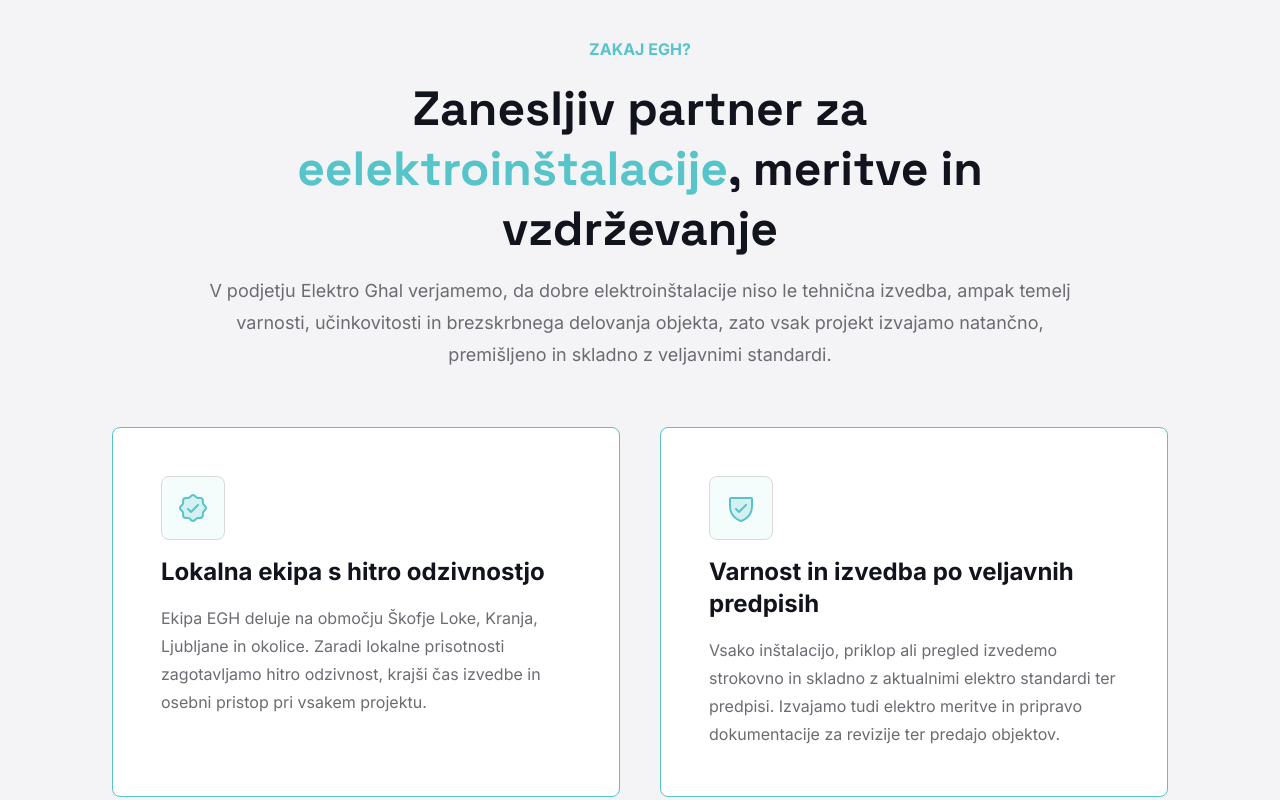
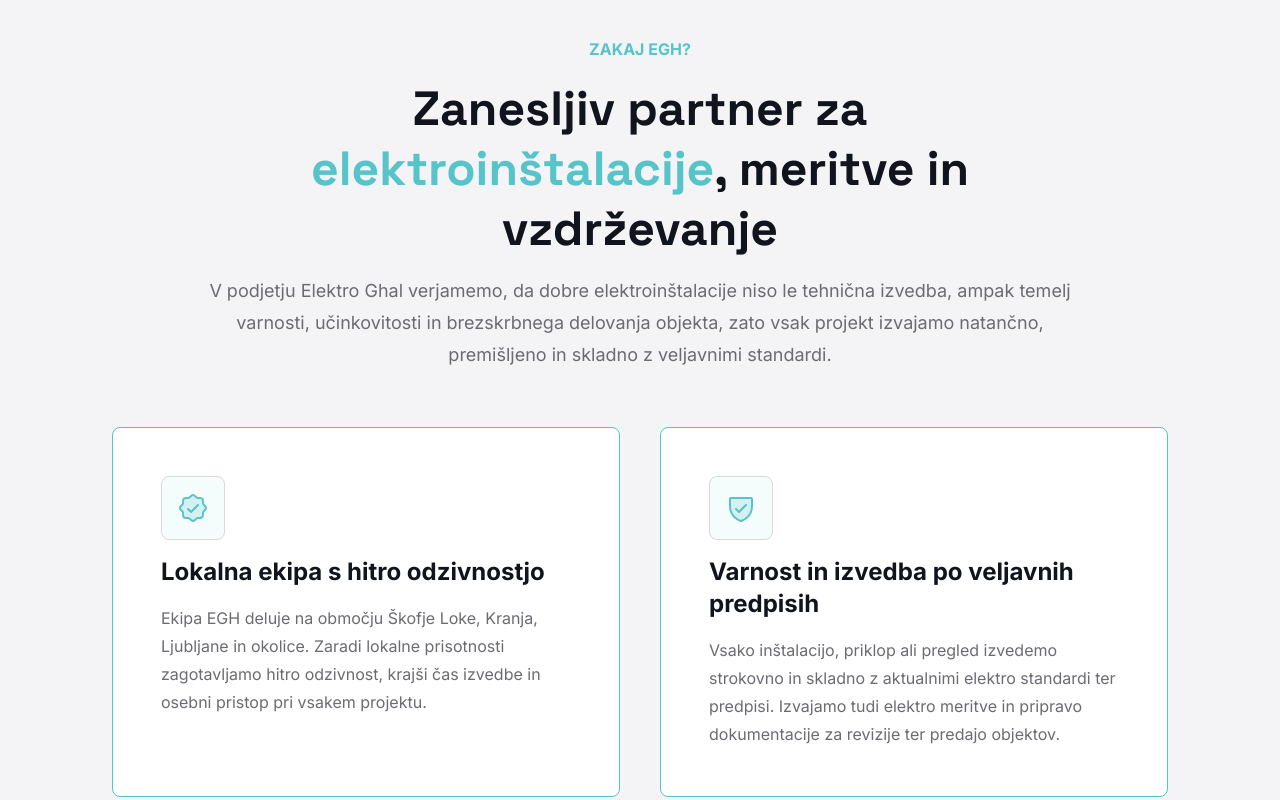
Before and after one commit to mayki0909/egh, a Next.js app: page / in a window 1280 px wide. Shown: the part 1100-1900 px from the top of the page. Built offline with nearby package versions, Linux system fonts and the light colour scheme.

Commit message:
Typos and metadata

```diff
--- a/app/components/About.tsx
+++ b/app/components/About.tsx
@@ -32,7 +32,7 @@
                 href="mailto:info@egh.si"
                 className="inline-flex w-fit items-center justify-center bg-accent text-text-dark-btn font-bold text-base px-8 py-4 rounded-lg hover:opacity-90 transition-opacity"
               >
-                Začnimo z projektom
+                Začnimo s projektom
               </a>
             </div>
 
--- a/app/components/Features.tsx
+++ b/app/components/Features.tsx
@@ -34,7 +34,7 @@
             id="features-heading"
             className="font-heading font-bold text-3xl md:text-4xl lg:text-[48px] text-text-primary leading-tight"
           >
-            Zanesljiv partner za <span className="text-accent">eelektroinštalacije</span>, meritve in vzdrževanje
+            Zanesljiv partner za <span className="text-accent">elektroinštalacije</span>, meritve in vzdrževanje
           </h2>
           <p className="text-text-muted-2 text-base md:text-lg leading-8">
             V podjetju Elektro Ghal verjamemo, da dobre elektroinštalacije niso le tehnična
--- a/app/layout.tsx
+++ b/app/layout.tsx
@@ -26,9 +26,9 @@
 
 export const metadata: Metadata = {
   metadataBase: new URL(siteUrl),
-  title: "Električar v Kranju, Škofja Loka in okolici | Gal Harbaš",
+  title: "Elektroinštalacije Ghal - Zanesljiv električar na Gorenjskem",
   description:
-    "Gal Harbaš s.p. – industrijske in hišne elektroinštalacije, zamrzovalne komore, priklopi števcev, zasilna razsvetljava, meritve in poročila v Škofji Loki, Kranju in Ljubljani.",
+    "Industrijske in hišne elektroinštalacije, meritve, zasilna razsvetljava in priklopi v Škofji Loki, Kranju in Ljubljani.",
   keywords: [
     "električar Kranj",
     "električar Škofja Loka",
@@ -42,7 +42,7 @@
     canonical: "/",
   },
   openGraph: {
-    title: "Električar v Kranju in okolici | Gal Harbaš",
+    title: "Elektroinštalacije Ghal - Zanesljiv električar na Gorenjskem",
     description:
       "Industrijske in hišne elektroinštalacije, meritve, zasilna razsvetljava in priklopi v Škofji Loki, Kranju in Ljubljani.",
     type: "website",
@@ -59,9 +59,9 @@
   },
   twitter: {
     card: "summary_large_image",
-    title: "Električar v Kranju, Škofja Loka in okolici | Gal Harbaš",
+    title: "Elektroinštalacije Ghal - Zanesljiv električar na Gorenjskem",
     description:
-      "Vrhunske električarske storitve v Škofji Loki, Kranju in Ljubljani.",
+      "Industrijske in hišne elektroinštalacije, meritve, zasilna razsvetljava in priklopi v Škofji Loki, Kranju in Ljubljani.",
     images: ["/metadata.jpeg"],
   },
 };
@@ -82,7 +82,7 @@
     "@type": "Electrician",
     name: "Elektroinštalacije, Gal Harbaš s.p.",
     description:
-      "Industrijske in hišne elektroinštalacije, meritve, zasilna razsvetljava in priklopi v Škofji Loki, Kranju in Ljubljani",
+      "Industrijske in hišne elektroinštalacije, meritve, zasilna razsvetljava in priklopi v Škofji Loki, Kranju in Ljubljani.",
     url: siteUrl,
     telephone: "+38630628310",
     email: "info@egh.si",
@@ -96,7 +96,7 @@
     areaServed,
     hasOfferCatalog: {
       "@type": "OfferCatalog",
-      name: "Električne storitve",
+      name: "Elektro storitve",
       itemListElement: services.map((service, index) => ({
         "@type": "ListItem",
         position: index + 1,
```
